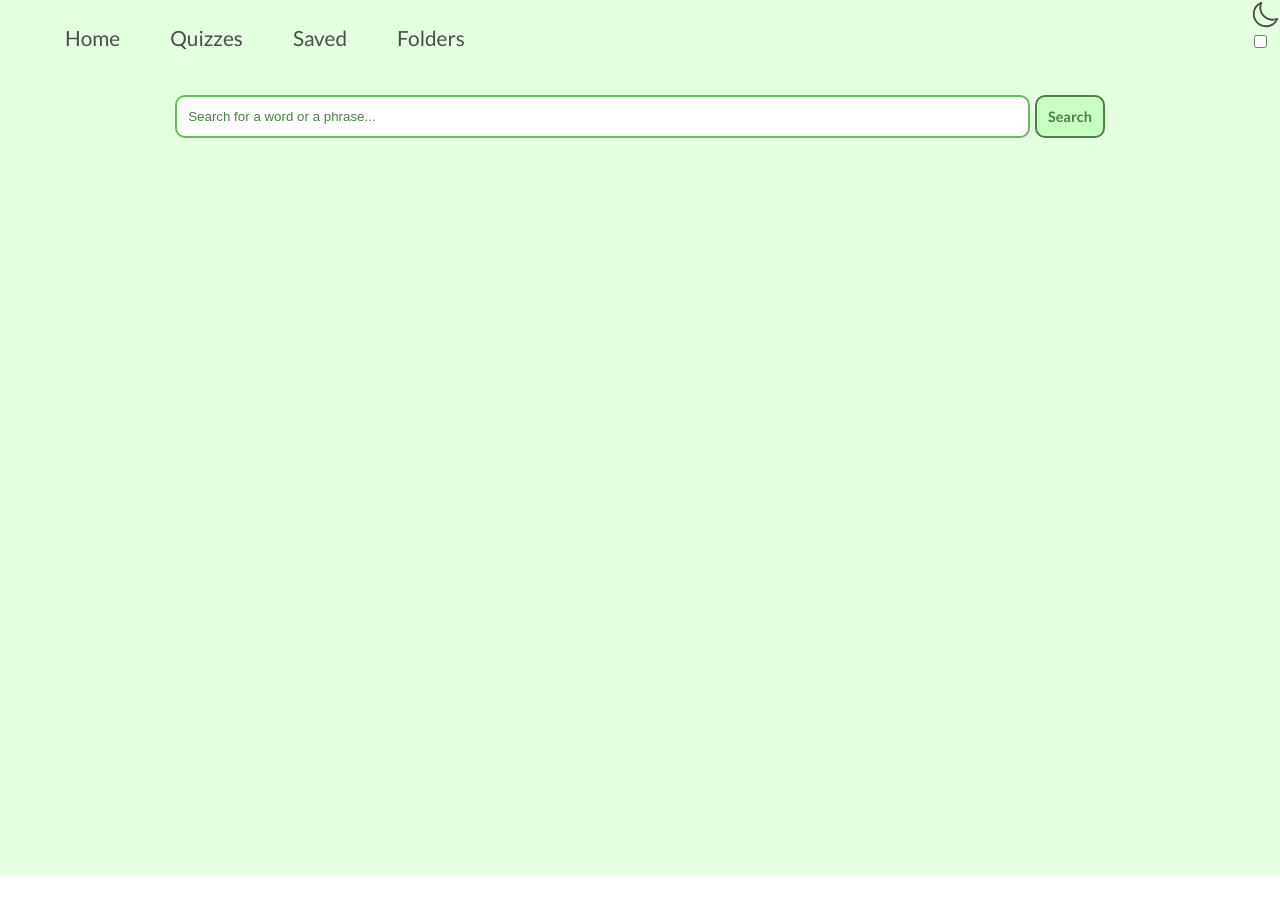
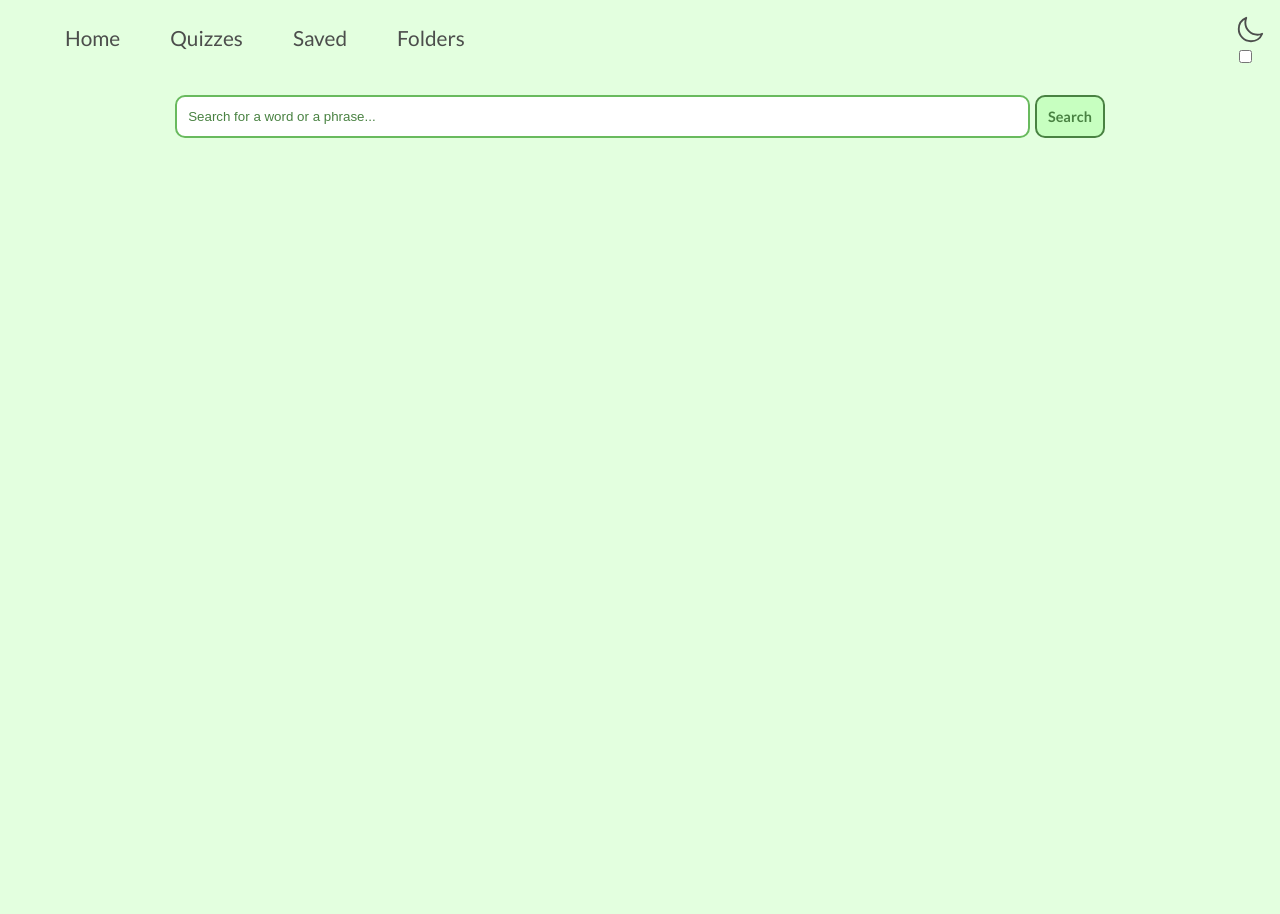
Before and after one commit to KateBoikova/dictionary-app, a React (Create React App) app: page / in a window 1280 px wide. Before the commit the page ends 875 px from the top, so only its background shows below. Built offline with nearby package versions, Linux system fonts and the light colour scheme; a web font is replaced by a local one.

Commit message:
fix height

```diff
--- a/src/components/Dictionary/Dictionary.module.scss
+++ b/src/components/Dictionary/Dictionary.module.scss
@@ -1,7 +1,8 @@
 @use '../../styles/variables';
 
 .mainContainer {
-  height: 100vh;
+  min-height: 100vh;
+  height: fit-content;
 }
 
 .searchContainer {
--- a/src/components/SearchResults/SearchResults.module.scss
+++ b/src/components/SearchResults/SearchResults.module.scss
@@ -5,7 +5,7 @@
   margin: 30px auto;
   display: flex;
   flex-direction: column;
-  max-height: fit-content;
+  // height: max-content;
   width: 70%;
   padding: 30px;
   border: 1px solid variables.$darkGreen;
--- a/src/components/Theme/Theme.module.scss
+++ b/src/components/Theme/Theme.module.scss
@@ -1,4 +1,5 @@
 .themeToggle {
   width: 30px;
   height: 30px;
+  padding: 15px;
 }
--- a/src/index.css
+++ b/src/index.css
@@ -18,5 +18,5 @@ code {
 }
 
 main {
-  height: 100vh;
+  min-height: 100vh;
 }
```
